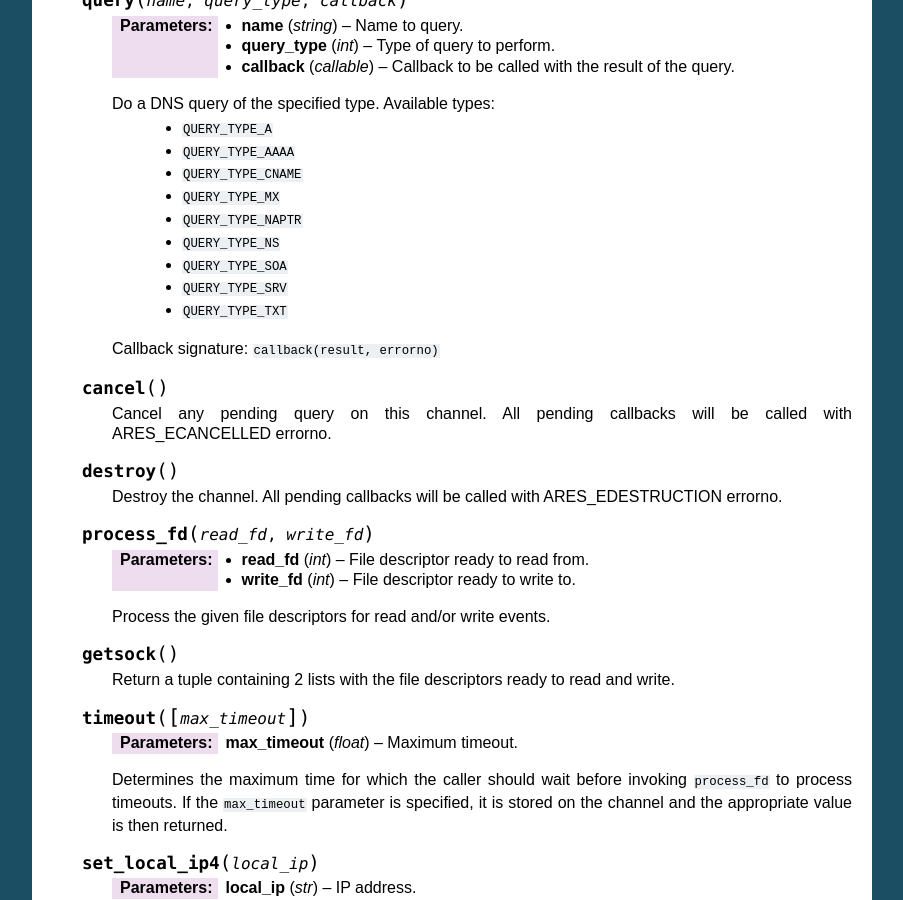
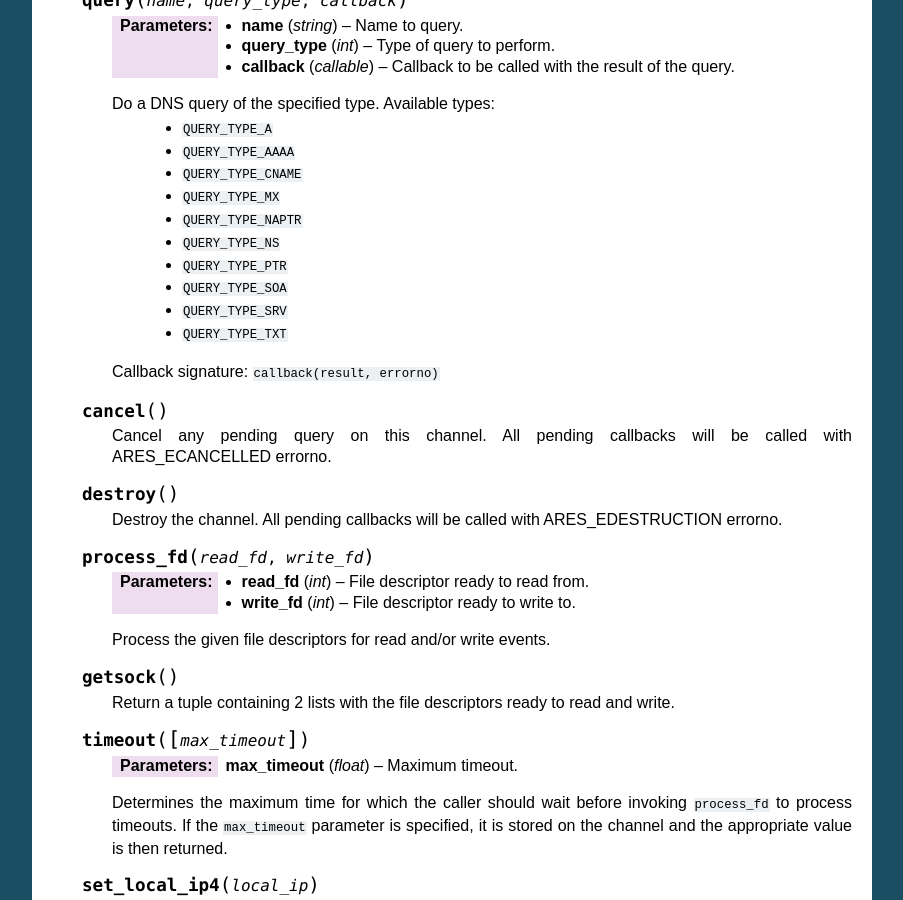
Before and after one commit to saghul/pycares, a Sphinx documentation site: the page built from docs/channel.rst, in a window 1280 px wide and 900 px high, scrolled down 1188 px. Shown: the whole window, without its empty margins (198-1101 px from the left). Built offline with Sphinx 7.4.7, drawn with Linux system fonts in a browser that asks for light colours.

Commit message:
Added missing mention to PTR queries

```diff
--- a/docs/channel.rst
+++ b/docs/channel.rst
@@ -99,6 +99,7 @@ Ares Channel
             - ``QUERY_TYPE_MX``
             - ``QUERY_TYPE_NAPTR``
             - ``QUERY_TYPE_NS``
+            - ``QUERY_TYPE_PTR``
             - ``QUERY_TYPE_SOA``
             - ``QUERY_TYPE_SRV``
             - ``QUERY_TYPE_TXT``
```
